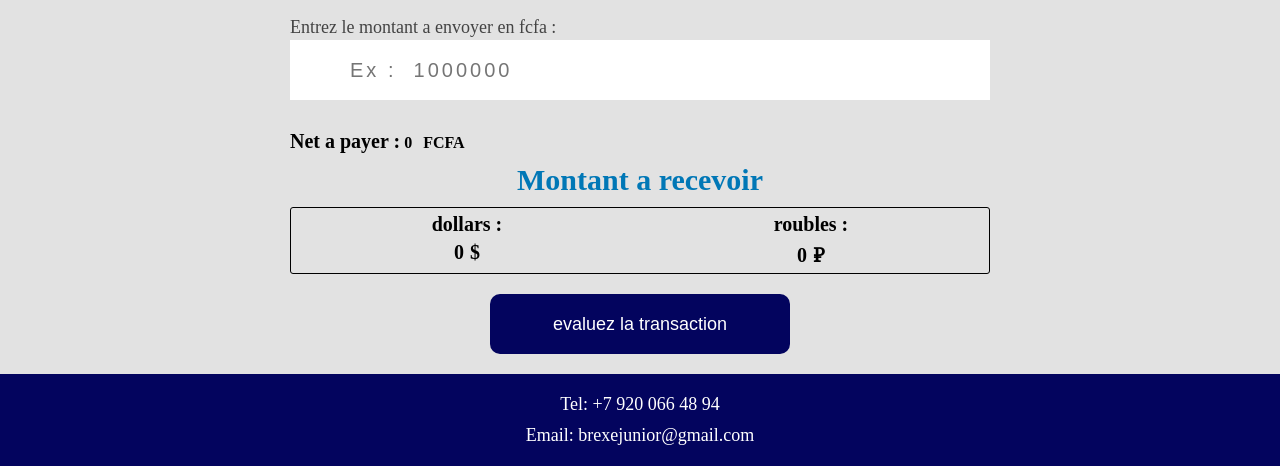
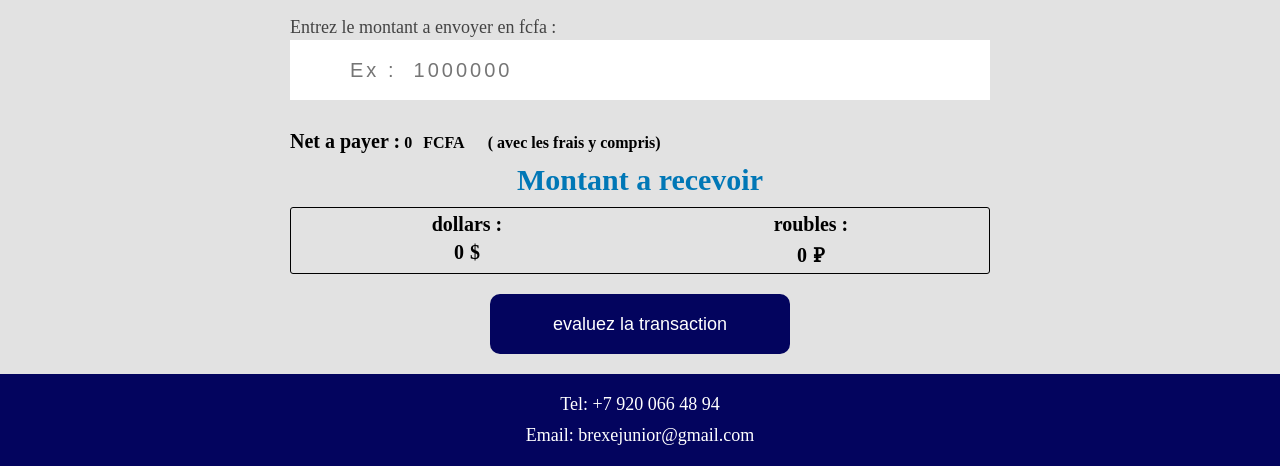
Before and after one commit to Markys97/moneyFast, a plain HTML site: page index.html in a window 1280 px wide. Shown: the part 1378-1844 px from the top of the page. Drawn offline with Linux system fonts and the light colour scheme.

Commit message:
version beta

```diff
--- a/index.html
+++ b/index.html
@@ -94,6 +94,7 @@
                     <p class="tarif__totalPay">
                         <span class="tarif__totalPay-title">Net a payer :</span> <span class="tarif__totalPay-number">0</span>
                         <span class="tarif__totalPay-device">FCFA</span>
+                        <span class="tarif__totalPay-details"> ( avec les frais y compris)</span>
                     </p>
                     <div class="tarif__result">
                         <h3 class="tarif__subtitle">Montant a recevoir</h3>
--- a/sass/layout/_tarif.scss
+++ b/sass/layout/_tarif.scss
@@ -69,6 +69,10 @@
             display:inline-block;
             margin-right: 5px;
             letter-spacing: 2px;
+        }
+        &-details{
+            display: inline-block;
+            margin-left: 20px;
         }
     }
     &__btn{
```
Also changed, not shown: sass/main.css, 1 other file.
